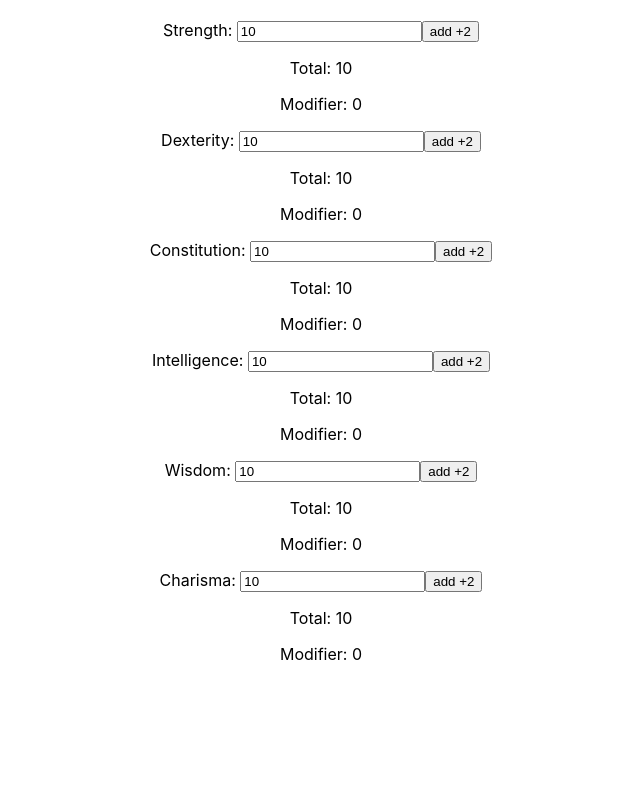
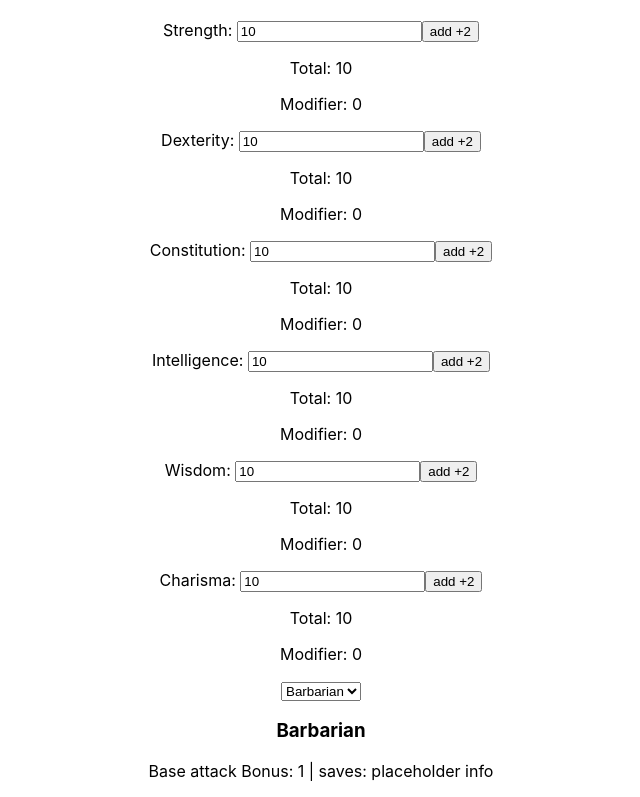
Before and after one commit to Drkeck/DnD-charGen, a React (Create React App) app in the folder client/: page / in a window 1280 px wide. Shown: the part 352-1149 px from the top of the page, without its empty margins (319-959 px from the left). Before the commit the page ends 1032 px from the top, so only its background shows below. Built offline with nearby package versions, Linux system fonts and the light colour scheme.

Commit message:
added a class selector, going to need to use a 3rd party api to grab aditional information about each class so users don't need to go off site for info

```diff
--- a/client/src/Components/CharacterForm/index.js
+++ b/client/src/Components/CharacterForm/index.js
@@ -1,6 +1,7 @@
 import React, {useState} from 'react';
 import Stats from '../Stats';
 import RacePicker from '../RacePicker';
+import ClassPicker from '../classSelector';
 
 function Form() {
     const [games] = useState([
@@ -32,10 +33,21 @@ function Form() {
     const [CurrentRace, setCurrentRace] = useState(races[0]);
 
     const [Classes] = useState([
-        {name: "Barbarian", pbab: 1, psaves: "", dsaves: ""}
+        {name: "Barbarian", pbab: 1, psaves: "placeholder info", dsaves: ""},
+        {name: "Bard", pbab: 0.75, psaves: "placeholder info", dsaves: ""},
+        {name: "Cleric", pbab: 0.75, psaves: "placeholder info", dsaves: ""},
+        {name: "Druid", pbab: 0.75, psaves: "placeholder info", dsaves: ""},
+        {name: "Fighter", pbab: 1, psaves: "placeholder info", dsaves: ""},
+        {name: "Monk", pbab: 0.75, psaves: "placeholder info", dsaves: ""},
+        {name: "Paladin", pbab: 1, psaves: "placeholder info", dsaves: ""},
+        {name: "Ranger", pbab: 1, psaves: "placeholder info", dsaves: ""},
+        {name: "Rogue", pbab: 0.75, psaves: "placeholder info", dsaves: ""},
+        {name: "Sorcerer", pbab: 0.5, psaves: "placeholder info", dsaves: ""},
+        {name: "Wizard", pbab: 0.5, psaves: "placeholder info", dsaves: ""},
     ]);
 
-    const [currentClass, setCurrentClass] = useState(Classes[0])
+    const [currentClass, setCurrentClass] = useState(Classes[0]);
+
     return (
         <div>
             <h1>Character Form</h1>
@@ -47,6 +59,7 @@ function Form() {
             </select>
             <RacePicker races={races} CurrentRace={CurrentRace} setCurrentRace={setCurrentRace} attributes={attributes} setCurrentStats={setCurrentStats}></RacePicker>
             <Stats attributes={attributes} setCurrentStats={setCurrentStats} CurrentRace={CurrentRace}></Stats>
+            <ClassPicker Classes={Classes} currentClass={currentClass} setCurrentClass={setCurrentClass}></ClassPicker>
         </div>
     )
 }
--- /dev/null
+++ b/client/src/Components/classSelector/index.js
@@ -0,0 +1,23 @@
+import React from 'react'
+
+function ClassPicker (props) {
+    const {
+        Classes,
+        currentClass,
+        setCurrentClass
+    } = props
+    return (
+        <div>
+            <select onChange={(event) => setCurrentClass(Classes[event.target.value])}>
+                { Classes.map((job, num) => (
+                    <option key={num} value={num}>{job.name}</option>
+                ))}
+            </select>
+            <h3>{currentClass.name}</h3>
+            <p>Base attack Bonus: {currentClass.pbab} | saves: {currentClass.psaves}</p>
+
+        </div>
+    )
+}
+
+export default ClassPicker;
```
